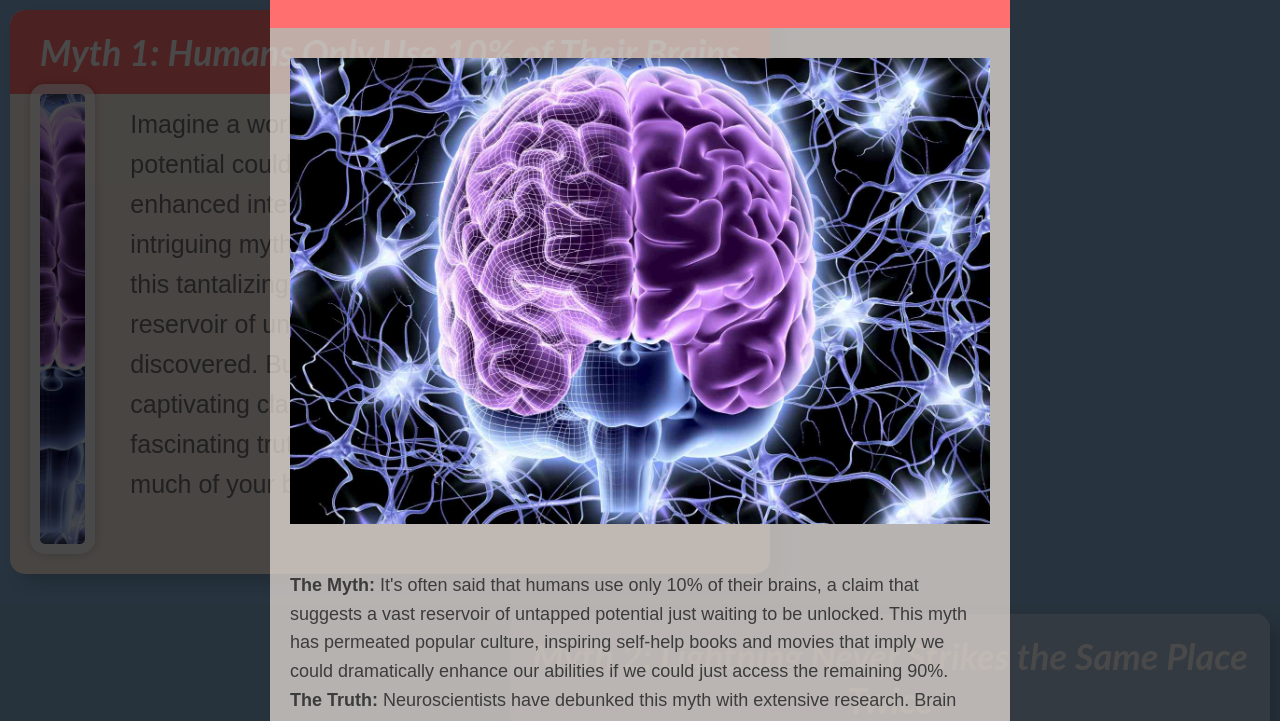
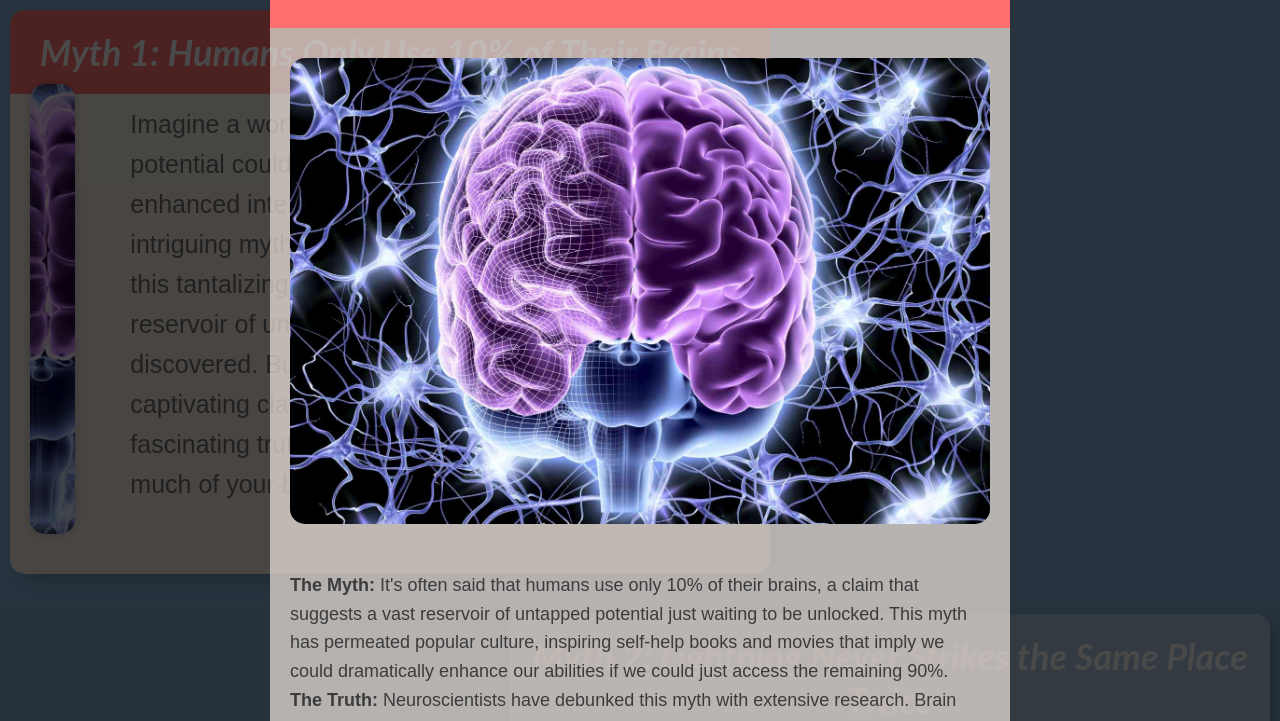
Before and after one commit to BassWoodSucksAtCoding/New6, a plain HTML site: page index.html in a window 1280 px wide. Both pictures are taken after a click on the element 52 px from the left and 309 px from the top of the page. Shown: the top 721 px of the page. Drawn offline with Linux system fonts and the light colour scheme.

Commit message:
Add files via upload

```diff
--- a/index.html
+++ b/index.html
@@ -149,6 +149,7 @@
             width: 100%;
             border: 10px solid #ffffffab;
             border-radius: 15px;
+            border-width: 0px;
             overflow: hidden;
             margin-bottom: 20px; /* Gap below the image */
             box-shadow: 0px 0px 10px rgba(0, 0, 0, 0.2);
@@ -159,6 +160,7 @@
             width: 100%;
             object-fit: cover;
             transition: transform 0.3s ease, opacity 0.3s ease;
+
         }
 
         .image:hover img {
@@ -223,6 +225,8 @@
             width: 100%;
             height: auto;
             margin: 50px 0px 20px 0px;
+            border-radius: 15px;
+            border-width: 0px;
         }
 
         .popup .popup-text {
```
